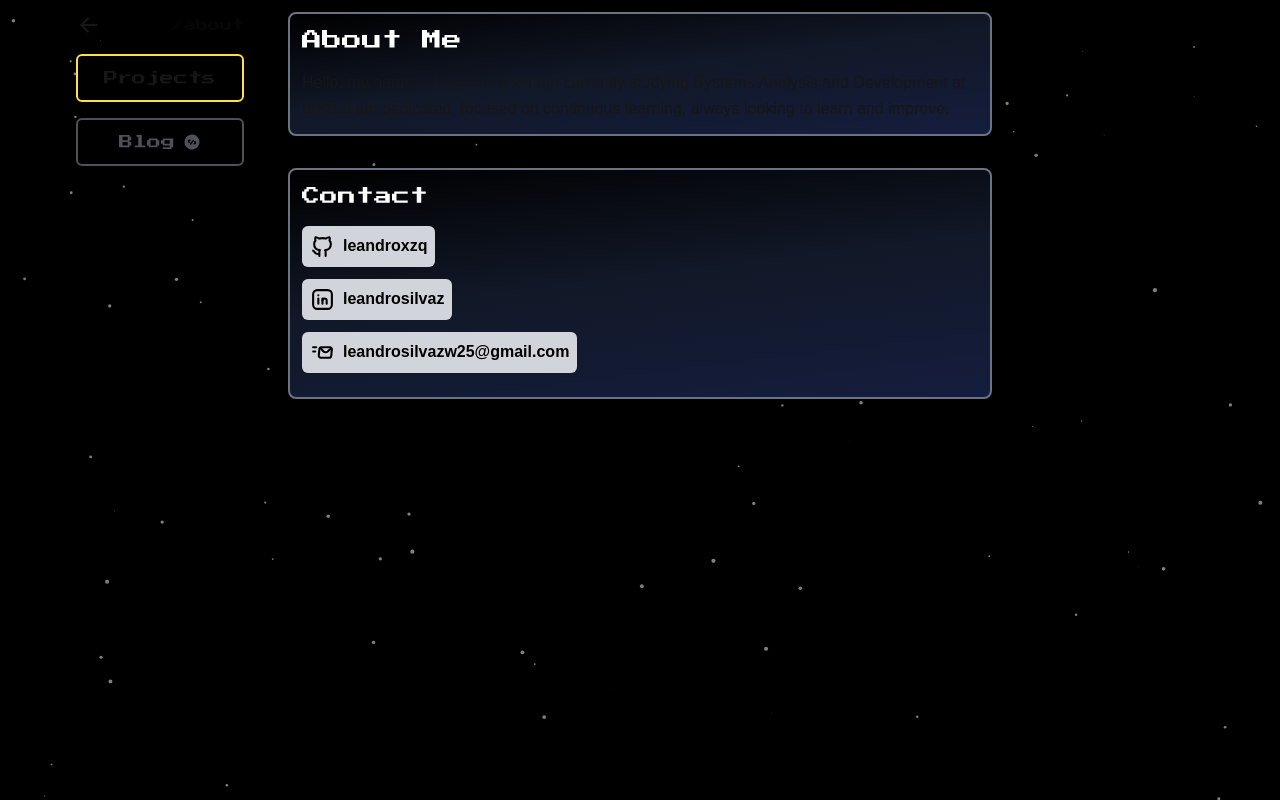
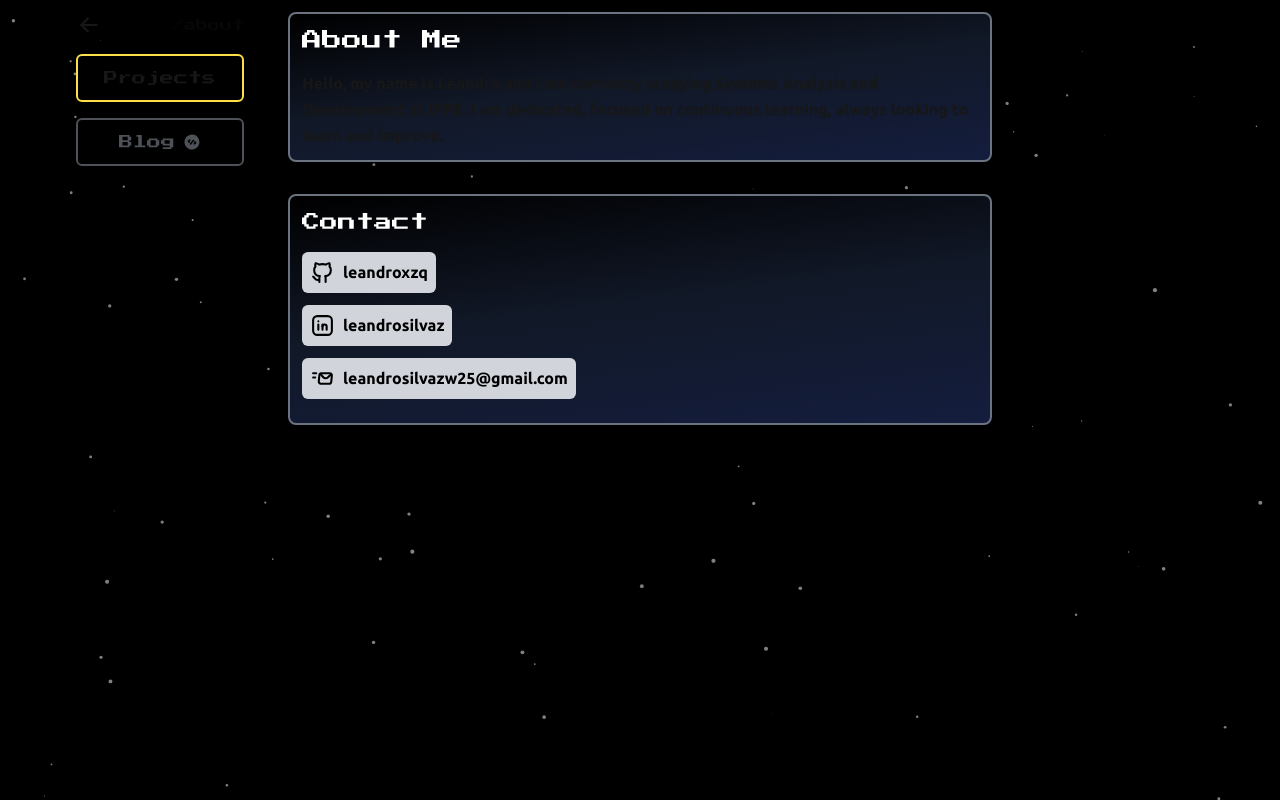
Before and after one commit to leandroxzq/leandroxzq.github.io, a Next.js app: page /about in a window 1280 px wide. Built offline with nearby package versions, Linux system fonts and the light colour scheme.

Commit message:
removing repetition next/font

```diff
--- a/src/app/layout.tsx
+++ b/src/app/layout.tsx
@@ -1,5 +1,6 @@
-import type { Metadata } from 'next'
-import { Geist, Geist_Mono } from 'next/font/google'
+'use client'
+
+import { Ubuntu } from 'next/font/google'
 
 import Hero from '@/components/Hero'
 import { LanguageProvider } from '@/context/LanguageContext'
@@ -9,23 +10,10 @@ import '@mantine/core/styles.css'
 import '@mantine/carousel/styles.css'
 import './globals.css'
 
-const geistSans = Geist({
-  variable: '--font-geist-sans',
+const UbuntuText = Ubuntu({
   subsets: ['latin'],
+  weight: '700',
 })
-
-const geistMono = Geist_Mono({
-  variable: '--font-geist-mono',
-  subsets: ['latin'],
-})
-
-export const metadata: Metadata = {
-  title: 'leandroxzq',
-  description: 'personal portfolio page',
-  icons: {
-    icon: ['favicon.ico'],
-  },
-}
 
 export default function RootLayout({
   children,
@@ -34,7 +22,7 @@ export default function RootLayout({
 }>) {
   return (
     <html lang="en">
-      <body className={`${geistSans.variable} ${geistMono.variable} select-text antialiased`}>
+      <body className={`${UbuntuText.className} select-text antialiased`}>
         <MantineProvider>
           <LanguageProvider>
             <Hero>{children}</Hero>
--- a/src/app/page.tsx
+++ b/src/app/page.tsx
@@ -3,7 +3,6 @@
 import Image from 'next/image'
 
 import { motion } from 'framer-motion'
-import { Ubuntu } from 'next/font/google'
 import { Press_Start_2P } from 'next/font/google'
 
 import Nav from '@/components/Nav'
@@ -11,11 +10,6 @@ import Stacks from '@/components/Stacks'
 import Avatar from '@/assets/images/avatar.webp'
 import ButtonLanguage from '@/components/ButtonLanguague'
 import { useLanguage } from '@/context/LanguageContext'
-
-const UbuntuText = Ubuntu({
-  subsets: ['latin'],
-  weight: '700',
-})
 
 const pressStart2P = Press_Start_2P({
   subsets: ['latin'],
@@ -48,10 +42,11 @@ export default function Home() {
               draggable="false"
               width={320}
               height={320}
+              priority
             />
           </motion.div>
           <motion.h2
-            className={`text-3xl tracking-wider md:text-4xl ${UbuntuText.className} gradient-text`}
+            className={`gradient-text text-3xl tracking-wider md:text-4xl`}
             initial={{ opacity: 0, y: -20 }}
             animate={{ opacity: 1, y: 0 }}
             transition={{ duration: 0.8 }}
```
